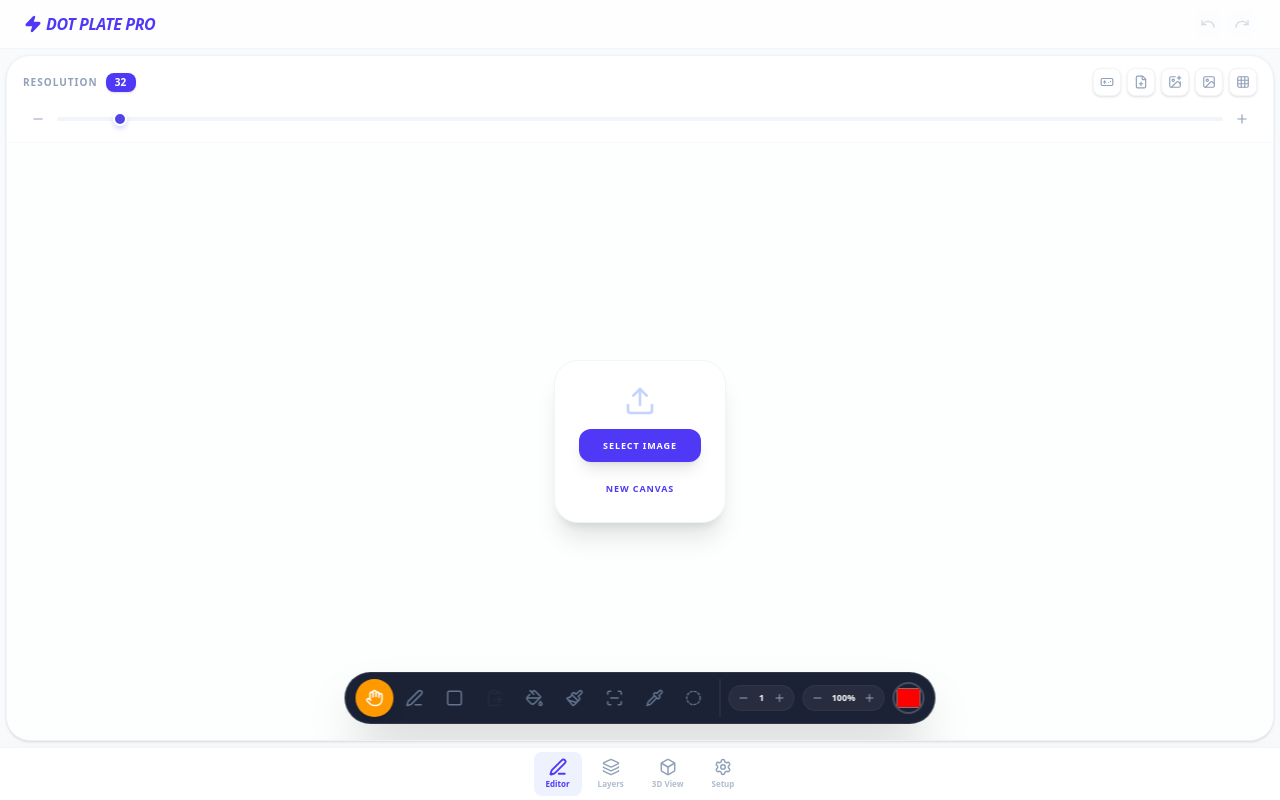
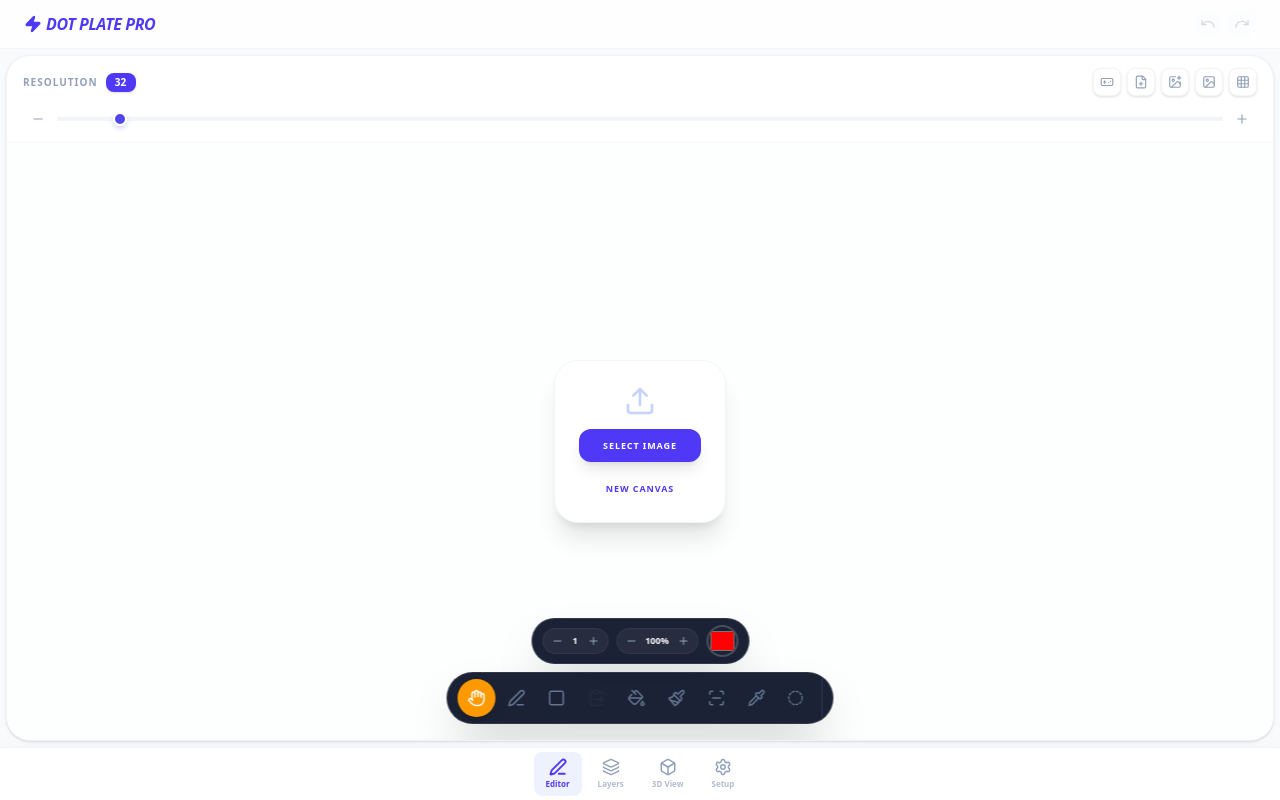
Before and after one commit to popcoondev/dot-plate-pro, a React (Vite) app: page / in a window 1280 px wide. Built offline with nearby package versions, Linux system fonts and the light colour scheme.

Commit message:
feat: reorganize toolbar layout to separate size, zoom, and color controls from tool selection

```diff
--- a/src/App.jsx
+++ b/src/App.jsx
@@ -860,7 +860,26 @@ const App = () => {
                 )}
               </div>
 
-              <div className="absolute bottom-4 left-1/2 -translate-x-1/2 flex items-center bg-slate-900/95 backdrop-blur-md rounded-[2rem] shadow-2xl z-40 border border-white/10 w-auto max-w-[calc(100%-1.5rem)] overflow-hidden">
+              <div className="absolute bottom-4 left-1/2 -translate-x-1/2 flex flex-col items-center gap-2 z-40 w-auto max-w-[calc(100%-1.5rem)]">
+                {/* Top Row: Size, Zoom, Color */}
+                <div className="flex items-center bg-slate-900/95 backdrop-blur-md rounded-[2rem] shadow-2xl border border-white/10 overflow-hidden">
+                  <div className="flex items-center gap-2 px-2.5 py-1.5">
+                    <div className="flex items-center gap-1 px-1.5 py-1 bg-white/5 rounded-full border border-white/5 shrink-0">
+                      <button onClick={() => setBrushSize(s=>Math.max(1, s-1))} className="text-slate-400 p-0.5 hover:text-white active:scale-90 transition"><Minus size={12}/></button>
+                      <span className="text-white text-[9px] font-black w-3 text-center">{brushSize}</span>
+                      <button onClick={() => setBrushSize(s=>Math.min(20, s+1))} className="text-slate-400 p-0.5 hover:text-white active:scale-90 transition"><Plus size={12}/></button>
+                    </div>
+                    <div className="flex items-center gap-1 px-1.5 py-1 bg-white/5 rounded-full border border-white/5 shrink-0">
+                      <button onClick={() => setZoom(z => Math.max(0.1, z - 0.1))} className="text-slate-400 p-0.5 hover:text-white active:scale-90 transition"><Minus size={12}/></button>
+                      <span className="text-white text-[9px] font-black min-w-[28px] text-center">{Math.round(zoom*100)}%</span>
+                      <button onClick={() => setZoom(z => Math.min(10, z + 0.1))} className="text-slate-400 p-0.5 hover:text-white active:scale-90 transition"><Plus size={12}/></button>
+                    </div>
+                    <input type="color" value={`#${currentColor.map(c=>(c||0).toString(16).padStart(2,'0')).join('')}`} onChange={e => { const [r,g,b] = [1,3,5].map(i => parseInt(e.target.value.slice(i, i+2), 16)); setCurrentColor([r,g,b]); setIsTransparentMode(false); }} className="w-8 h-8 rounded-full border-2 border-white/20 p-0 shrink-0 overflow-hidden cursor-pointer active:scale-90 transition" />
+                  </div>
+                </div>
+
+                {/* Bottom Row: Tools */}
+                <div className="flex items-center bg-slate-900/95 backdrop-blur-md rounded-[2rem] shadow-2xl border border-white/10 overflow-hidden">
                   <div ref={toolbarRef} className="flex items-center gap-2 px-2.5 py-1.5 overflow-x-auto no-scrollbar scroll-smooth">
                     <div className="flex gap-0.5 pr-2 border-r border-white/10 shrink-0">
                       <button onClick={() => setTool('hand')} className={`p-2.5 rounded-full transition-all shrink-0 ${tool==='hand'?'bg-amber-500 text-white shadow-lg':'text-slate-500 hover:text-slate-300'}`}><Hand size={18}/></button>
@@ -873,17 +892,7 @@ const App = () => {
                       <button onClick={() => setTool('dropper')} className={`p-2.5 rounded-full transition-all shrink-0 ${tool==='dropper'?'bg-indigo-500 text-white shadow-lg':'text-slate-500 hover:text-slate-300'}`}><Pipette size={18}/></button>
                       <button onClick={() => setIsTransparentMode(!isTransparentMode)} className={`p-2.5 rounded-full transition-all shrink-0 ${isTransparentMode?'bg-white text-black':'text-slate-500 hover:text-slate-300'}`}><Circle size={16} strokeDasharray="3 3"/></button>
                     </div>
-                  <div className="flex items-center gap-1 px-1.5 py-1 bg-white/5 rounded-full border border-white/5 shrink-0">
-                    <button onClick={() => setBrushSize(s=>Math.max(1, s-1))} className="text-slate-400 p-0.5 hover:text-white active:scale-90 transition"><Minus size={12}/></button>
-                    <span className="text-white text-[9px] font-black w-3 text-center">{brushSize}</span>
-                    <button onClick={() => setBrushSize(s=>Math.min(20, s+1))} className="text-slate-400 p-0.5 hover:text-white active:scale-90 transition"><Plus size={12}/></button>
                   </div>
-                  <div className="flex items-center gap-1 px-1.5 py-1 bg-white/5 rounded-full border border-white/5 shrink-0">
-                    <button onClick={() => setZoom(z => Math.max(0.1, z - 0.1))} className="text-slate-400 p-0.5 hover:text-white active:scale-90 transition"><Minus size={12}/></button>
-                    <span className="text-white text-[9px] font-black min-w-[28px] text-center">{Math.round(zoom*100)}%</span>
-                    <button onClick={() => setZoom(z => Math.min(10, z + 0.1))} className="text-slate-400 p-0.5 hover:text-white active:scale-90 transition"><Plus size={12}/></button>
-                  </div>
-                  <input type="color" value={`#${currentColor.map(c=>(c||0).toString(16).padStart(2,'0')).join('')}`} onChange={e => { const [r,g,b] = [1,3,5].map(i => parseInt(e.target.value.slice(i, i+2), 16)); setCurrentColor([r,g,b]); setIsTransparentMode(false); }} className="w-8 h-8 rounded-full border-2 border-white/20 p-0 shrink-0 overflow-hidden cursor-pointer active:scale-90 transition" />
                 </div>
               </div>
             </div>
```
Lines whose indentation alone changed are shown as unchanged.
